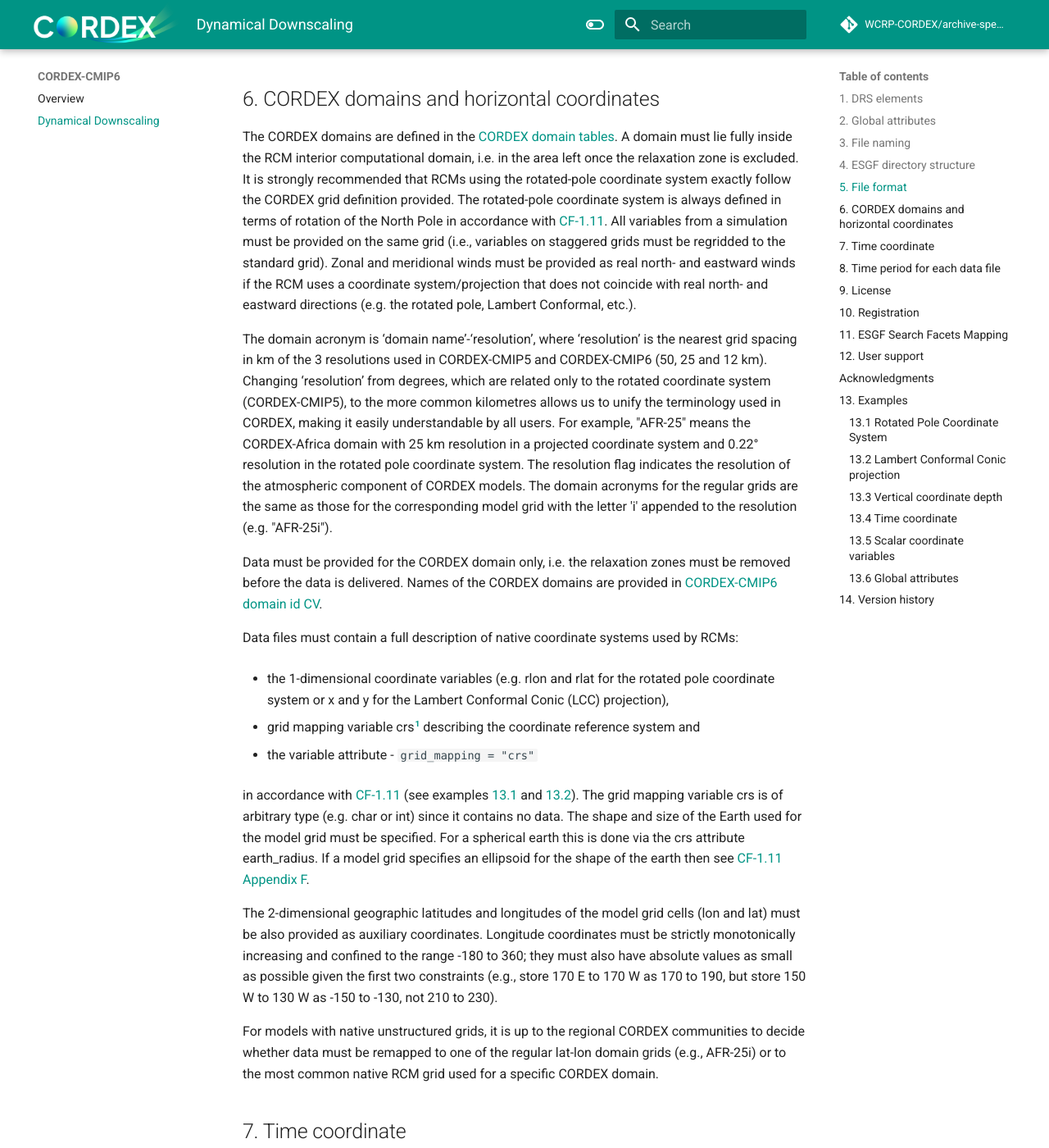
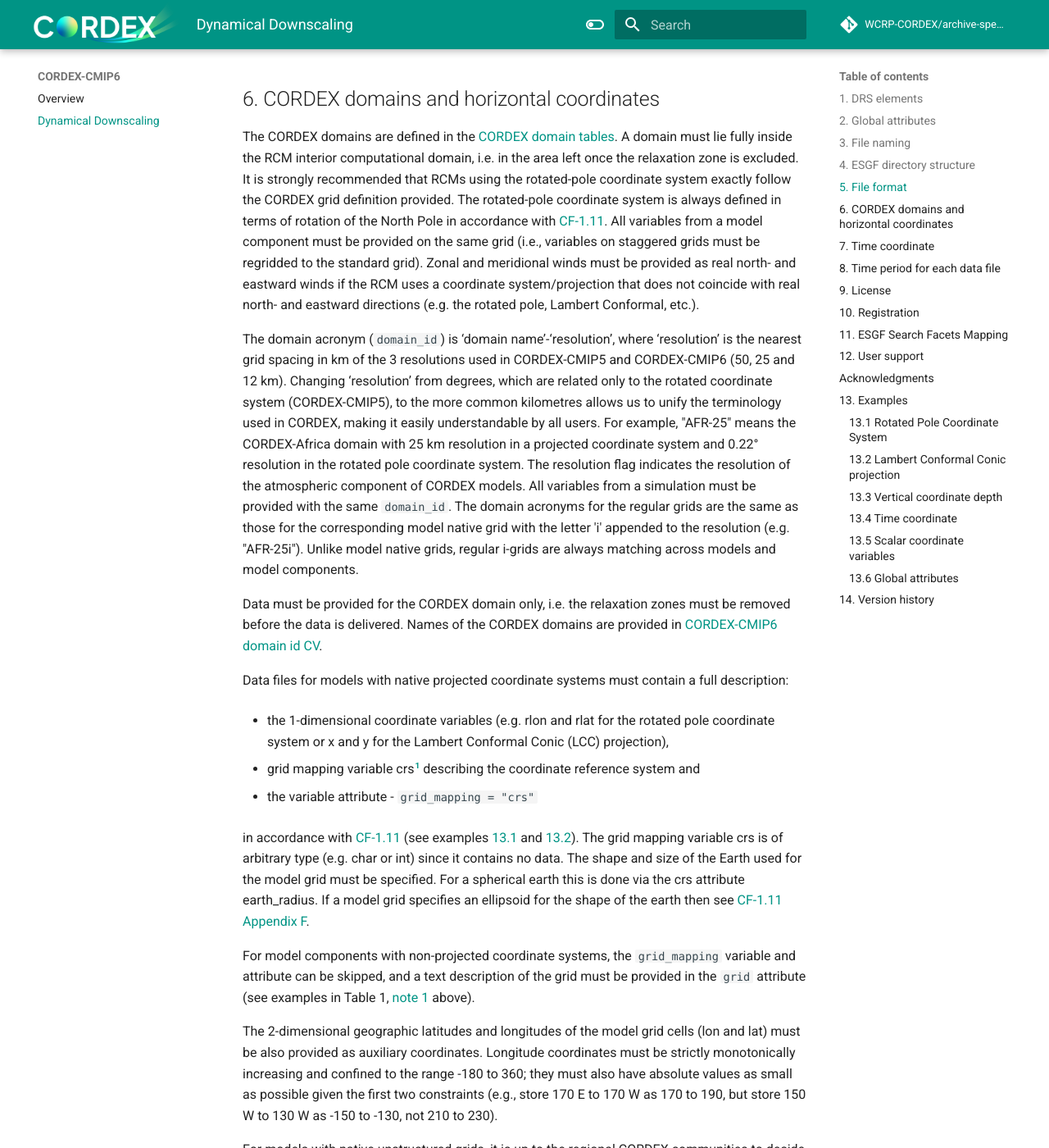
Before and after one commit to WCRP-CORDEX/archive-specifications, an MkDocs documentation site: the page built from docs/CORDEX-CMIP6_archiving_specifications_DD.md, in a window 1280 px wide and 1400 px high, scrolled down 8993 px. Shown: the whole window at 82% size. Built offline with MkDocs 1.6.1 and Material for MkDocs 9.7.7, drawn with Linux system fonts in a browser that asks for light colours; comment, search, counter and statistics services are not loaded; the version menu is left out; some of the changed text lies outside the part shown.

Commit message:
Add initial rewording for ocean grids
See #40 and https://github.com/ESGF/cc-plugin-wcrp/issues/36

````diff
--- a/docs/CORDEX-CMIP6_archiving_specifications_DD.md
+++ b/docs/CORDEX-CMIP6_archiving_specifications_DD.md
@@ -88,12 +88,13 @@
 
 Table 1 notes:
 
- 1. The "grid" global attribute can be used to describe the horizontal grid and regridding procedure.   There is no standard form used to record this information, but it is suggested that when appropriate the following be indicated:  brief description of native grid and resolution, and if data have been regridded, regridding procedure and description of target grid (see note 10 in [CMIP6 DRS](https://goo.gl/v1drZl)).  Here are some examples:
+
+ 1. <span id="grid-note"></span>The "grid" global attribute can be used to describe the horizontal grid and regridding procedure.   There is no standard form used to record this information, but it is suggested that when appropriate the following be indicated:  brief description of native grid and resolution, and if data have been regridded, regridding procedure and description of target grid (see note 10 in [CMIP6 DRS](https://goo.gl/v1drZl)).  Here are some examples:
 ```python
    grid = "Lambert conic conformal with 25 km grid spacing"
    grid = "Rotated-pole latitude-longitude with 0.22 degree grid spacing"
-   grid = "Rotated-pole latitude-longitude with 0.11 degree grid spacing, interpolated by 2nd order conservative remapping    from the original unstructured icosahedral ICON grid R13B05 (~12.1 km)"
-   grid = "Rotated-pole latitude-longitude with 0.22 degree grid spacing; ocean grid Mediterranean Sea only, 9-12 km with a tilted and stretched grid at the Gibraltar Strait"
+   grid = "Rotated-pole latitude-longitude with 0.11 degree grid spacing, interpolated by 2nd order conservative remapping from the original unstructured icosahedral ICON grid R13B05 (~12.1 km)"
+   grid = "NEMO ORCA tripolar grid with a 1/12 degree (6-8km) grid spacing; Mediterranean Sea only"
 ```
 
  2. The `version_realization_info` global attribute provides information on how  new reruns (e.g. v2, v3, etc.) and/or realizations (e.g. r2, r3, etc.) are generated; recommended if the `version_realization` is not v1-r1.
@@ -154,19 +155,21 @@
 A domain must lie fully inside the RCM interior computational domain, i.e. in the area left once the relaxation zone is excluded.
 It is strongly recommended that RCMs using the rotated-pole coordinate system exactly follow the CORDEX grid definition provided.
 The rotated-pole coordinate system is always defined in terms of rotation of the North Pole in accordance with [CF-1.11](https://cfconventions.org/Data/cf-conventions/cf-conventions-1.11/cf-conventions.html#grid-mappings-and-projections).
-All variables from a simulation must be provided on the same grid (i.e., variables on staggered grids must be regridded to the standard grid).
+All variables from a model component must be provided on the same grid (i.e., variables on staggered grids must be regridded to the standard grid).
 Zonal and meridional winds must be provided as real north- and eastward winds if the RCM uses a coordinate system/projection that does not coincide with real north- and eastward directions (e.g. the rotated pole, Lambert Conformal, etc.).
 
-The domain acronym is ‘domain name’-‘resolution’, where ‘resolution’ is the nearest grid spacing in km of the 3 resolutions used in CORDEX-CMIP5 and CORDEX-CMIP6 (50, 25 and 12 km).
+The domain acronym (`domain_id`) is ‘domain name’-‘resolution’, where ‘resolution’ is the nearest grid spacing in km of the 3 resolutions used in CORDEX-CMIP5 and CORDEX-CMIP6 (50, 25 and 12 km).
 Changing ‘resolution’ from degrees, which are related only to the rotated coordinate system (CORDEX-CMIP5), to the more common kilometres allows us to unify the terminology used in CORDEX, making it easily understandable by all users.
 For example, "AFR-25" means the CORDEX-Africa domain with 25 km resolution in a projected coordinate system and 0.22° resolution in the rotated pole coordinate system.
 The resolution flag indicates the resolution of the atmospheric component of CORDEX models.
-The domain acronyms for the regular grids are the same as those for the corresponding model grid with the letter 'i' appended to the resolution (e.g. "AFR-25i").
+All variables from a simulation must be provided with the same `domain_id`.
+The domain acronyms for the regular grids are the same as those for the corresponding model native grid with the letter 'i' appended to the resolution (e.g. "AFR-25i").
+Unlike model native grids, regular i-grids are always matching across models and model components.
 
 Data must  be provided for the CORDEX domain only, i.e. the relaxation zones must be removed before the data is delivered.
 Names of the CORDEX domains are provided in [CORDEX-CMIP6 domain id CV](https://github.com/WCRP-CORDEX/cordex-cmip6-cv/blob/main/CORDEX-CMIP6_domain_id.json).
 
-Data files must contain a full description of native coordinate systems used by RCMs:
+Data files for models with native projected coordinate systems must contain a full description:
 
  * the 1-dimensional coordinate variables (e.g. rlon and rlat for the rotated pole coordinate system or x and y for the Lambert Conformal Conic (LCC) projection),
 
@@ -179,6 +182,8 @@
 The shape and size of the Earth used for the model grid must be specified.
 For a spherical earth this is done via the crs attribute earth_radius.
 If a model grid specifies an ellipsoid for the shape of the earth then see [CF-1.11 Appendix F](https://cfconventions.org/Data/cf-conventions/cf-conventions-1.11/cf-conventions.html#appendix-grid-mappings).
+
+For model components with non-projected coordinate systems, the `grid_mapping` variable and attribute can be skipped, and a text description of the grid must be provided in the `grid` attribute (see examples in Table 1, [note 1](#grid-note) above).
 
 The 2-dimensional geographic latitudes and longitudes of the model grid cells (lon and lat) must be also provided as auxiliary coordinates.
 Longitude coordinates must be strictly monotonically increasing and confined to the range -180 to 360; they must also have absolute values as small as possible given the first two constraints (e.g., store 170 E to 170 W as 170 to 190, but store 150 W to 130 W as -150 to -130, not 210 to 230).
````
